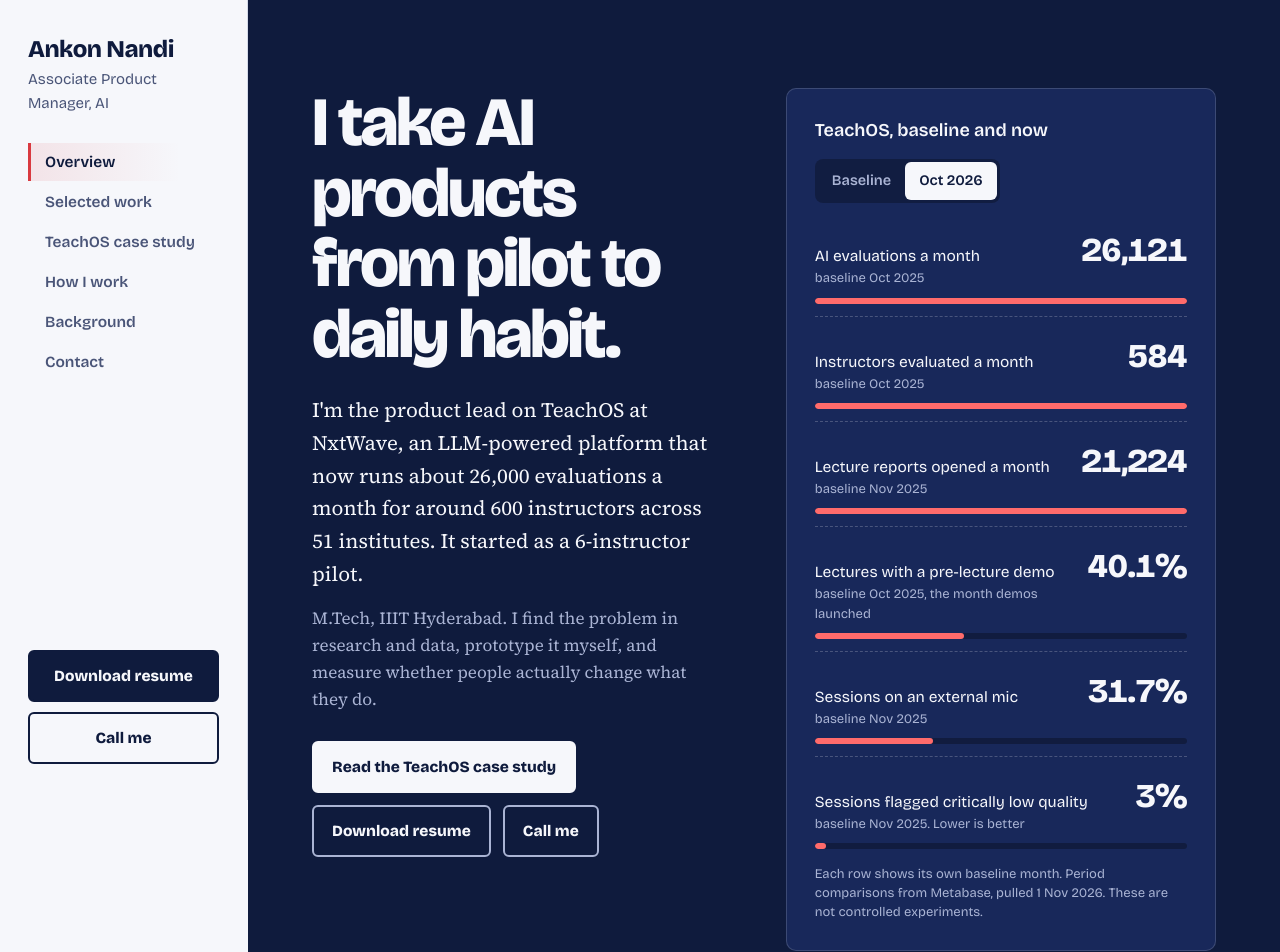
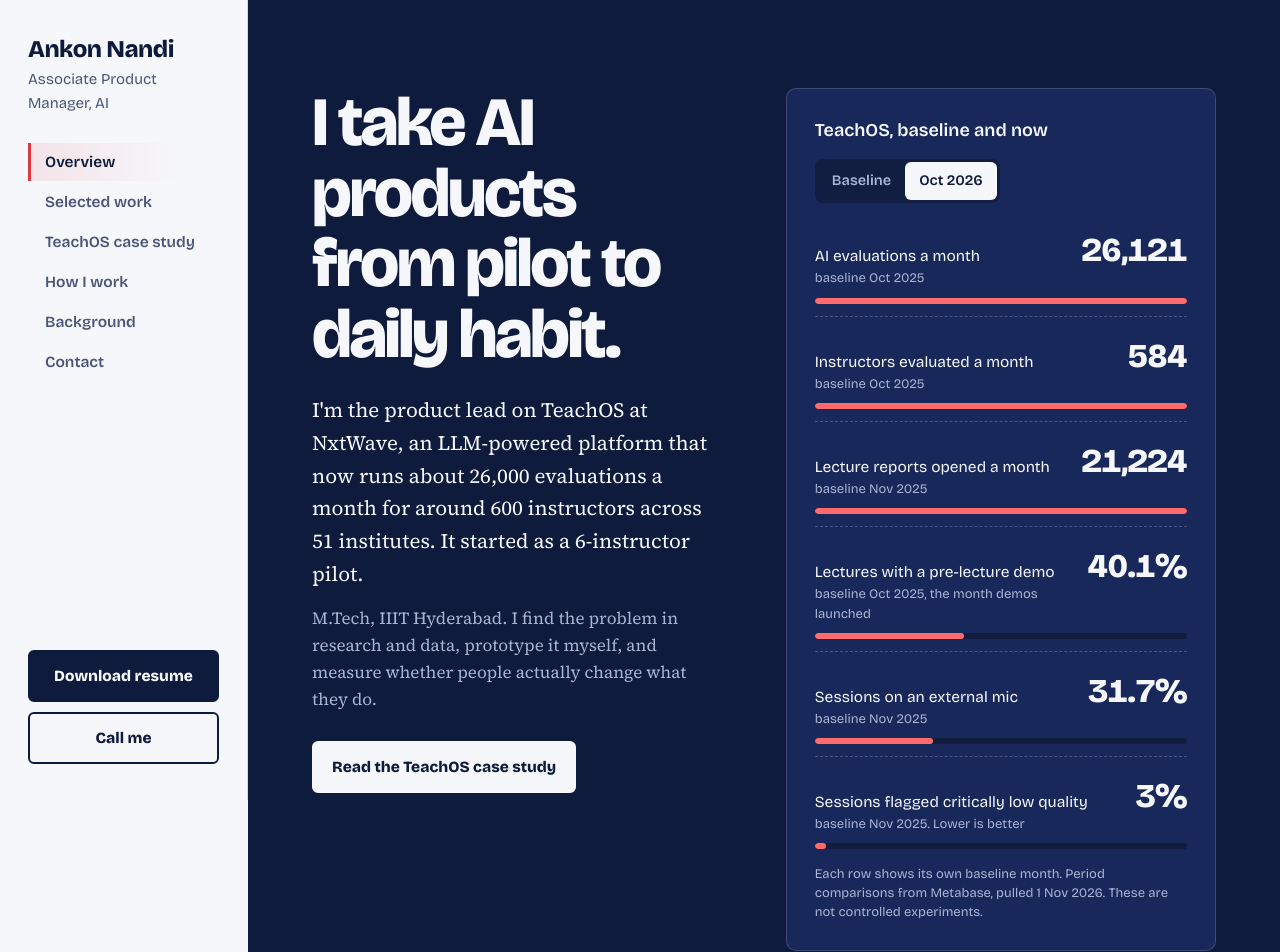
Before and after one commit to ankonandi/ankonandi.github.io, a React (Vite) app: page / in a window 1280 px wide. Shown: the top 952 px of the page. Built offline with nearby package versions, Linux system fonts and the light colour scheme.

Commit message:
Keep a single call to action in the hero

```diff
--- a/src/components/Hero.jsx
+++ b/src/components/Hero.jsx
@@ -1,5 +1,4 @@
 import { Link } from 'react-router-dom'
-import { profile } from '../content/profile.js'
 import MetricsPanel from './MetricsPanel.jsx'
 
 export default function Hero() {
@@ -12,8 +11,6 @@ export default function Hero() {
           <p className="lede">M.Tech, IIIT Hyderabad. I find the problem in research and data, prototype it myself, and measure whether people actually change what they do.</p>
           <div className="cta">
             <Link className="btn on-dark" to="/teachos">Read the TeachOS case study</Link>
-            <a className="btn ghost-dark" href={profile.resumeUrl} download={profile.resumeFileName}>Download resume</a>
-            <a className="btn ghost-dark" href={`tel:${profile.phoneTel}`}>Call me</a>
           </div>
         </div>
         <MetricsPanel />
```
